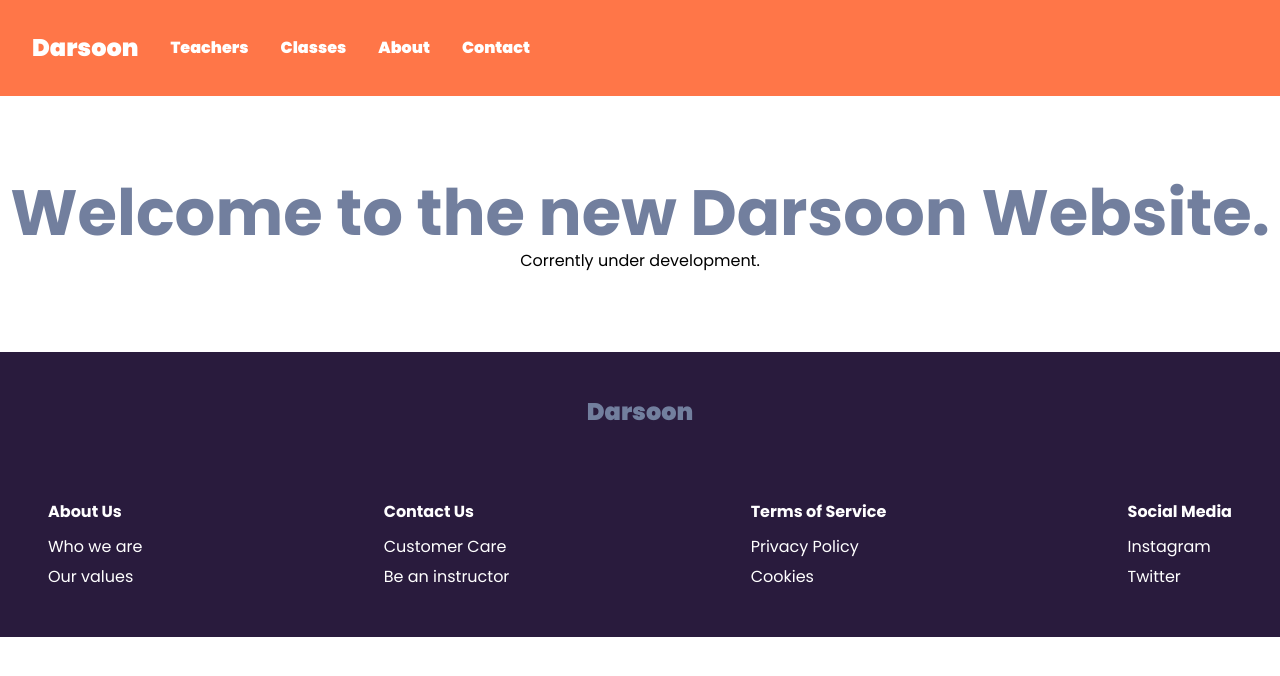
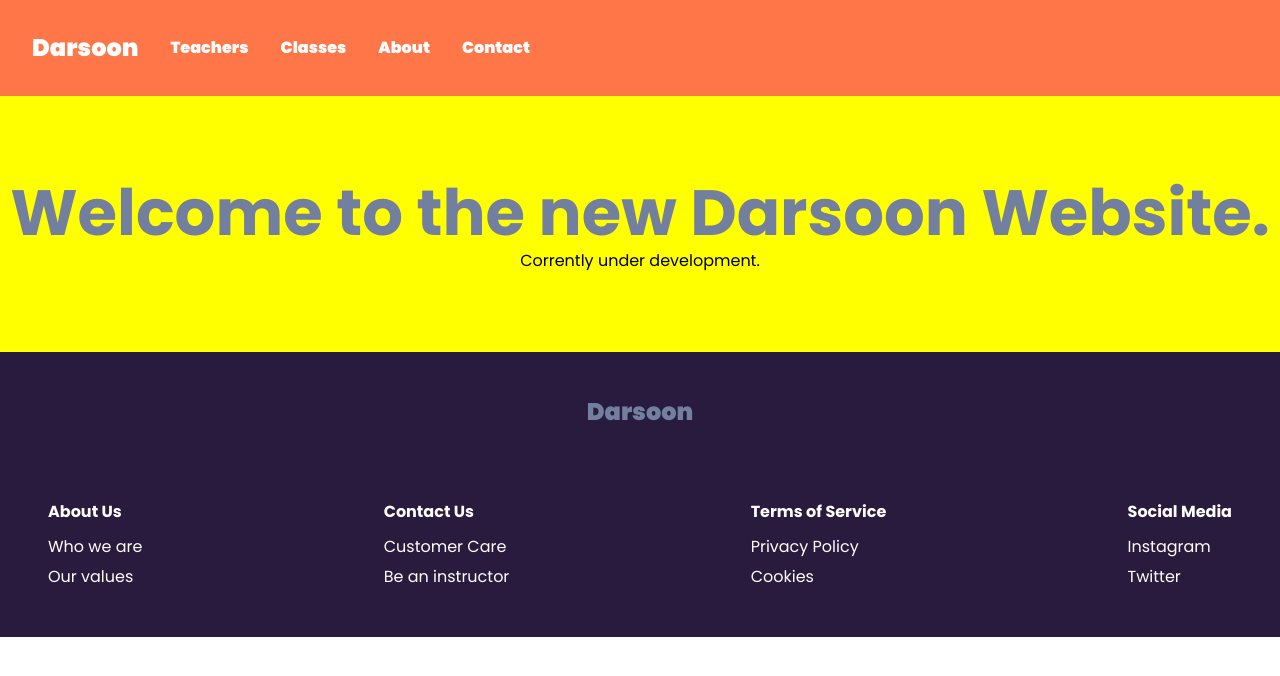
Before and after one commit to darsoonAccount/darsoon-frontend, a Next.js app: page / in a window 1280 px wide. Shown: the top 676 px of the page. Built offline with nearby package versions, Linux system fonts and the light colour scheme.

Commit message:
modify Globals Styles and Layouts

```diff
--- a/components/GlobalStyles.tsx
+++ b/components/GlobalStyles.tsx
@@ -6,6 +6,7 @@ export const themeVars = {
   accent2Color: "#fbe4b1",
   accent3Color: "#f7ca65",
   darkColor: "#291b3d",
+  lightGray: "#636f79",
   borderRadius: "10px",
   boxShadow: "rgba(100, 100, 111, 0.2) 0px 7px 29px 0px",
   boxShadowHover: "rgba(100, 100, 111, 0.8) 0px 7px 29px 0px",
@@ -140,8 +141,9 @@ h2 {
 button, .button, .primary-button, .cta-button , .big-button {
   border: none;
   border-radius: 600px;
-  padding-inline: 1em;
+  padding-inline: 2rem;
   padding-block: 0.5em;
+  min-width: 10rem;
   font-weight: 700;
   text-decoration: none;
   box-shadow: ${themeVars.boxShadow};
--- a/components/Layout.tsx
+++ b/components/Layout.tsx
@@ -1,12 +1,17 @@
 import Header from "./Header";
 import Footer from "./Footer";
+import styled from "styled-components";
 
 export default function Layout({ children }) {
   return (
     <>
       <Header />
-      <main>{children}</main>
+      <Main>{children}</Main>
       <Footer />
     </>
   );
 }
+
+const Main = styled.main`
+  background: yellow;
+`;
```
